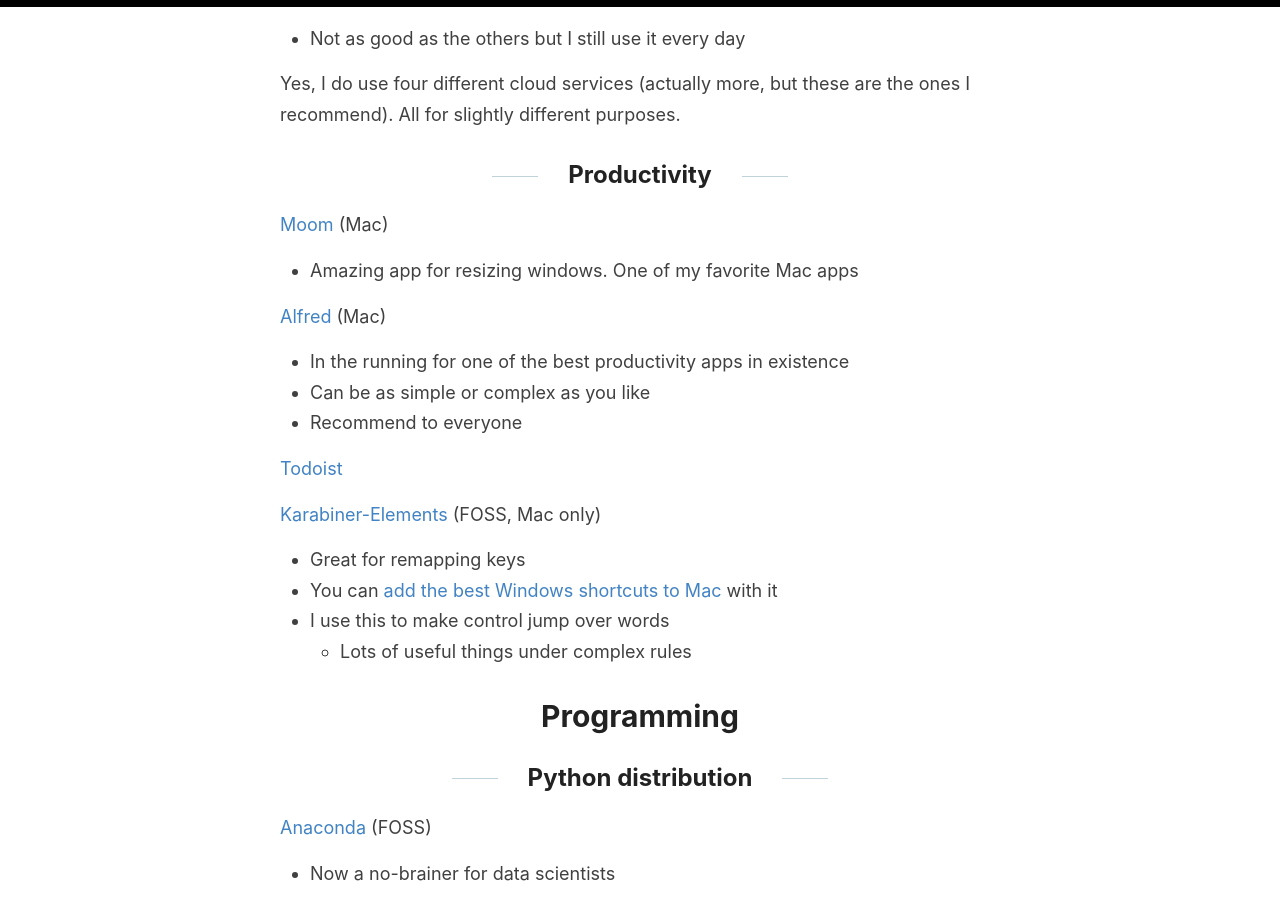
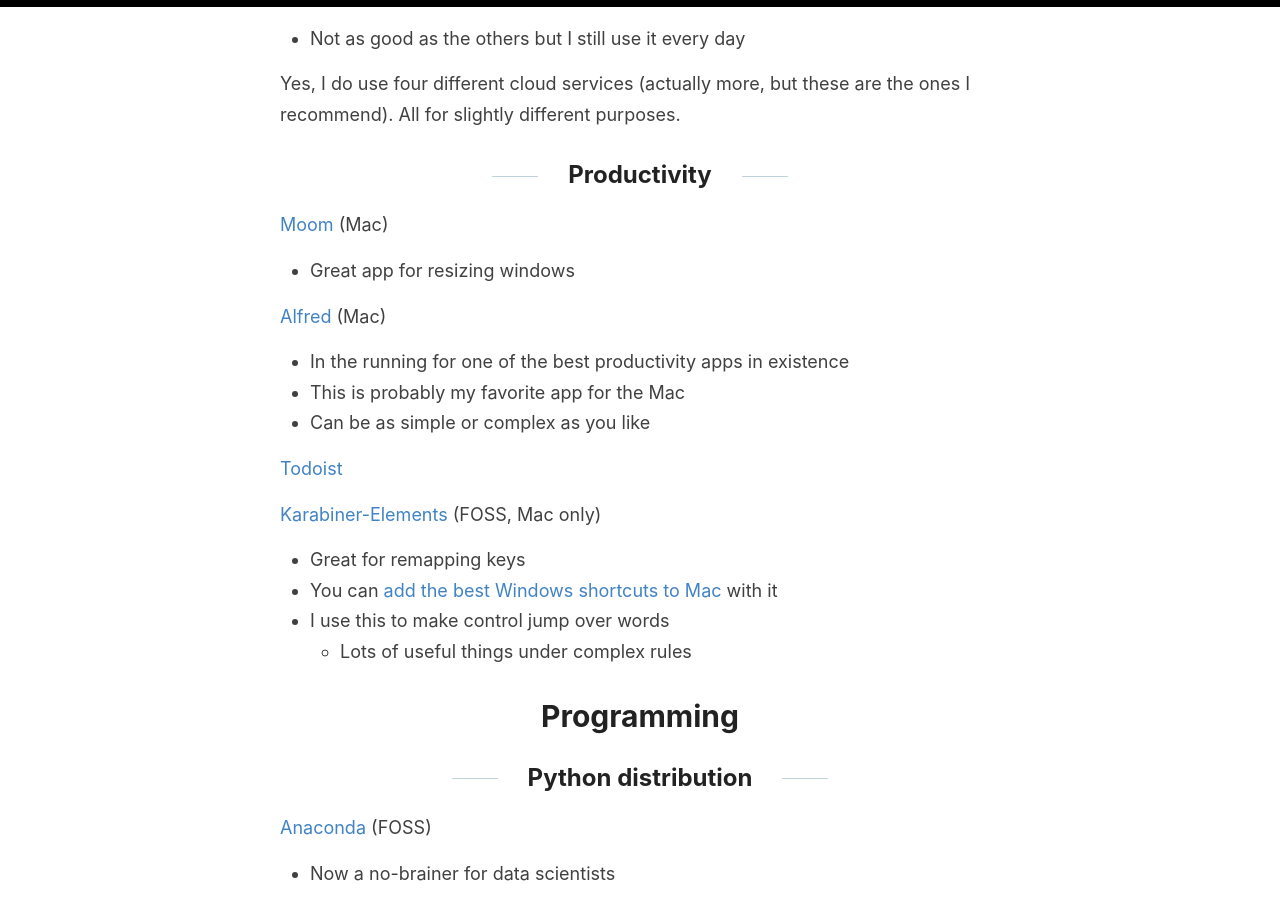
Before and after one commit to jss367/blog, a Jekyll site: the page built from _posts/2018-10-10-Software-I-Use.md, in a window 1280 px wide and 900 px high, scrolled down 4076 px. Built offline with Jekyll 4.4.1, drawn with Linux system fonts in a browser that asks for light colours.

Commit message:
Update 2018-10-10-Software-I-Use.md

```diff
--- a/_posts/2018-10-10-Software-I-Use.md
+++ b/_posts/2018-10-10-Software-I-Use.md
@@ -92,12 +92,12 @@ Yes, I do use four different cloud services (actually more, but these are the on
 ## Productivity
 
 [Moom](https://manytricks.com/moom/) (Mac)
-* Amazing app for resizing windows. One of my favorite Mac apps
+* Great app for resizing windows
 
 [Alfred](https://www.alfredapp.com/) (Mac)
 * In the running for one of the best productivity apps in existence
+* This is probably my favorite app for the Mac
 * Can be as simple or complex as you like
-* Recommend to everyone
 
 [Todoist](https://todoist.com/)
 
```
